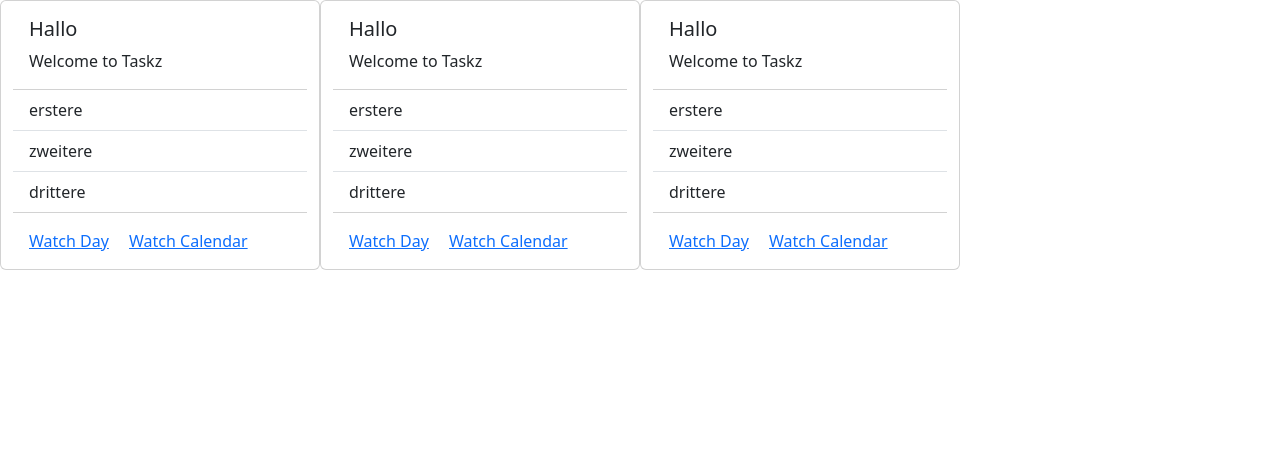
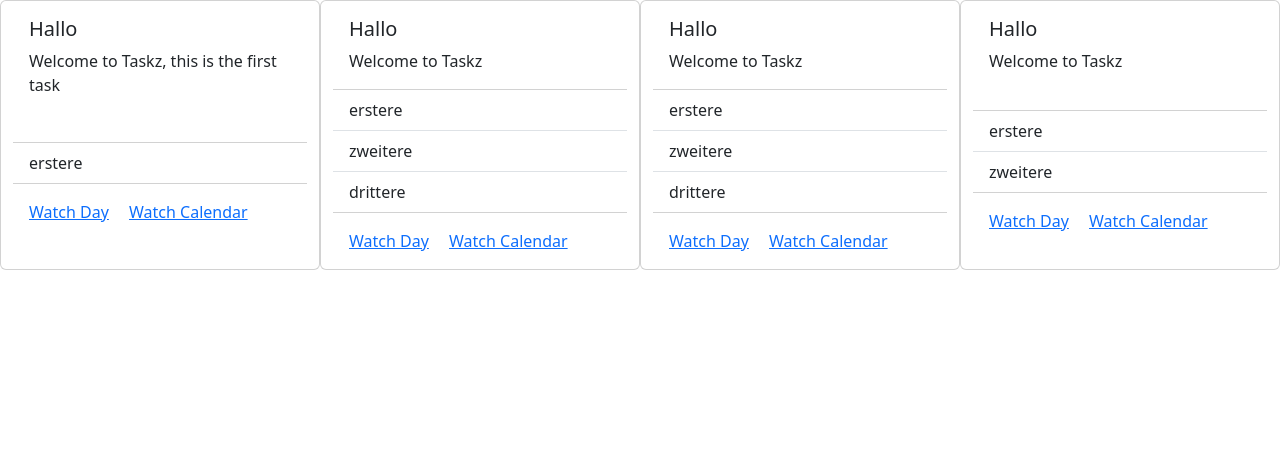
Before and after one commit to Pr33D/CS50x_2024, a Flask app: page /overview in a window 1280 px wide. Shown: the top 469 px of the page. Run offline with Flask 3, Linux system fonts and the light colour scheme; a user stored in the database is signed in.

Commit message:
smaller changes

```diff
--- a/Week 10 - Final Project/app.py
+++ b/Week 10 - Final Project/app.py
@@ -146,9 +146,10 @@
 def overview():
     """ Overview of all Tasks and quick new Task """
 
-    taskz = [{"title": "Hallo", "text": "Welcome to Taskz", "subs": ["erstere", "zweitere", "drittere"], "day": 3, "month": 2, "check": False},
-             {"title": "Hallo", "text": "Welcome to Taskz", "subs": ["erstere", "zweitere", "drittere"], "day": 3, "month": 4, "check": False},
-             {"title": "Hallo", "text": "Welcome to Taskz", "subs": ["erstere", "zweitere", "drittere"], "day": 3, "month": 4, "check": False}]
+    taskz = [{"title": "Hallo", "text": "Welcome to Taskz, this is the first task", "subs": ["erstere"], "day": 3, "month": 2, "check": False},
+             {"title": "Hallo", "text": "Welcome to Taskz", "subs": ["erstere", "zweitere", "drittere"], "day": 16, "month": 4, "check": False},
+             {"title": "Hallo", "text": "Welcome to Taskz", "subs": ["erstere", "zweitere", "drittere"], "day": 12, "month": 6, "check": False},
+             {"title": "Hallo", "text": "Welcome to Taskz", "subs": ["erstere", "zweitere"], "day": 3, "month": 3, "check": False}]
 
     return render("overview.html", taskz=taskz)
 
--- a/Week 10 - Final Project/templates/overview.html
+++ b/Week 10 - Final Project/templates/overview.html
@@ -1,11 +1,11 @@
 {% extends "layout.html" %} {% block title %} - Overview {% endblock %} {% block
 main %}
 <div class="container-fluid">
-  <div class="row">
 {% if taskz %}
+<div class="row">
 {% for task in taskz %}
 {% if task.check == False %}
-<div class="card col-12 col-sm-3">
+<div class="card col-12 col-md-3">
     <div class="card-body">
       <h5 class="card-title">{{ task.title }}</h5>
       <p class="card-text">{{ task.text }}</p>
@@ -24,9 +24,9 @@
   </div>
   {% endif %}
 {% endfor %}
+</div>
 {% else %}
 Nothing here...
 {% endif %}
 </div>
-</div>
 {% endblock %}
```
